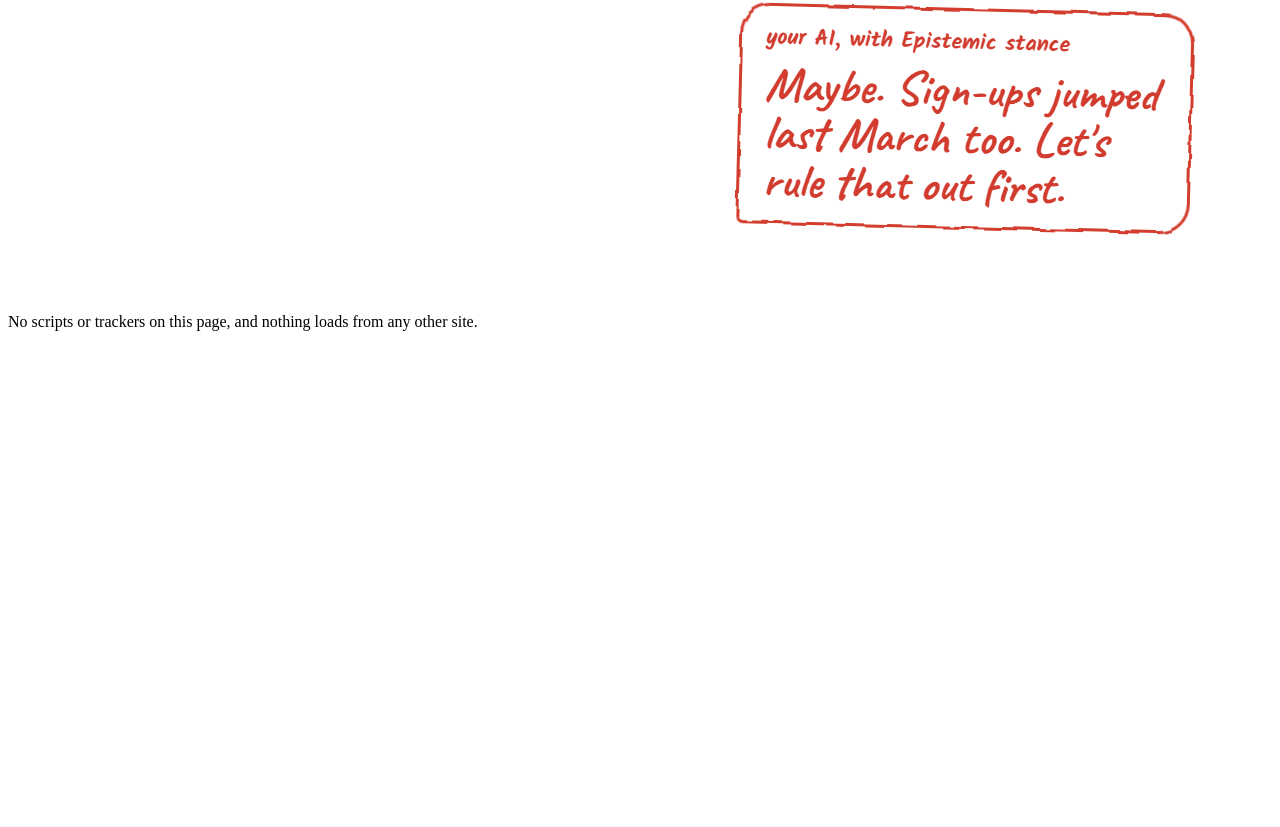
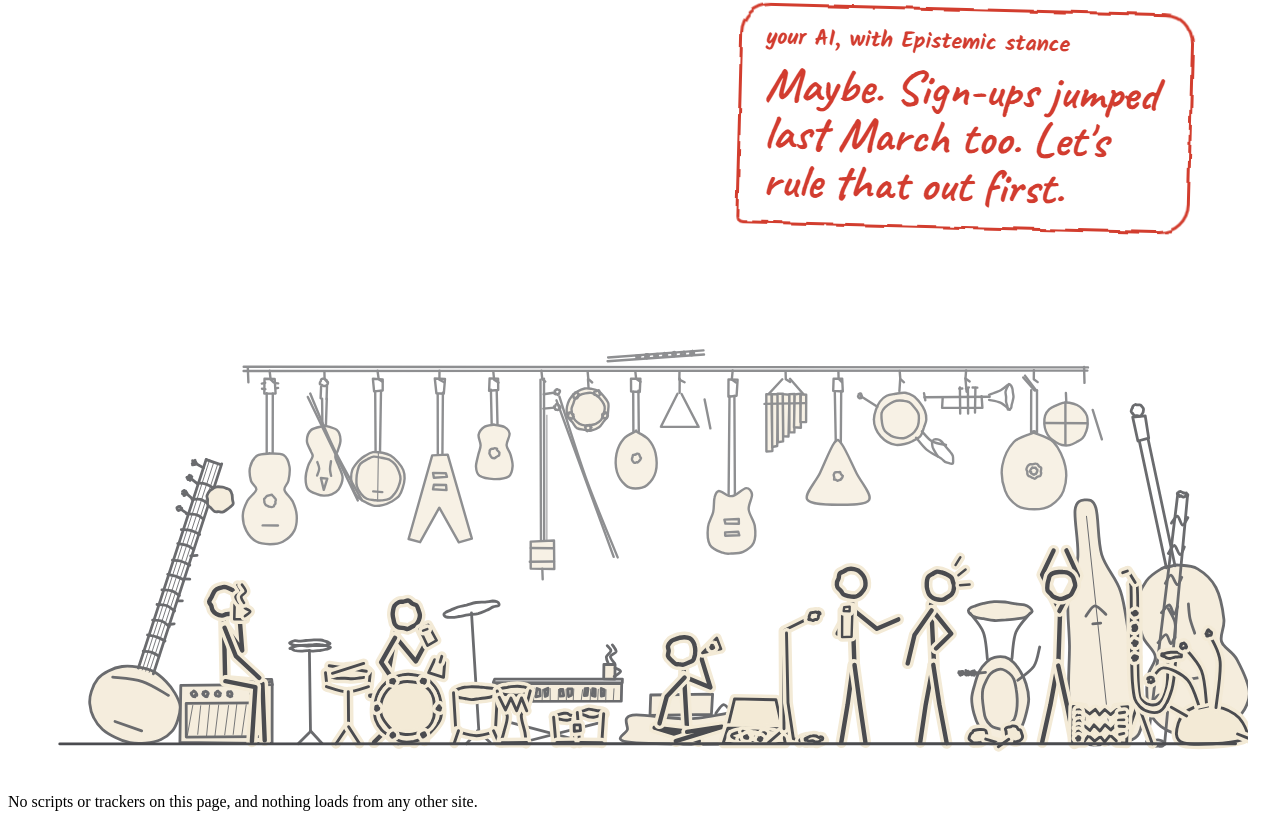
Before and after one commit to Mike-Byrne-AI/free-public-tools, a plain HTML site: page docs/index.html in a window 1280 px wide. Shown: the part 9515-10342 px from the top of the page. Before the commit the page ends 9862 px from the top, so only its background shows below. Drawn offline with Linux system fonts and the light colour scheme.

Commit message:
The band on a break, at the bottom of the home page
Co-Authored-By: Claude Opus 5.5 <noreply@anthropic.com>

```diff
--- a/docs/index.html
+++ b/docs/index.html
@@ -3,7 +3,7 @@
 <head>
 <meta charset="utf-8">
 <meta name="viewport" content="width=device-width, initial-scale=1">
-<meta http-equiv="Content-Security-Policy" content="default-src &#39;none&#39;; style-src &#39;sha256-R/TYBG6Zd3hXQqaa7/vnRm5bpSJeO4zD/X4V4xWHaE8=&#39;; img-src &#39;self&#39; data:; font-src &#39;self&#39;; base-uri &#39;none&#39;; form-action &#39;none&#39;">
+<meta http-equiv="Content-Security-Policy" content="default-src &#39;none&#39;; style-src &#39;sha256-z+O1h4NidSS76RP4EF6EqoYBzTz74SESSr3hVVGfErs=&#39;; img-src &#39;self&#39; data:; font-src &#39;self&#39;; base-uri &#39;none&#39;; form-action &#39;none&#39;">
 <meta http-equiv="x-dns-prefetch-control" content="off">
 <title>Free-Public-Tools</title>
 <meta name="description" content="Free tools and knowledge about working with AI, one at a time. Copy any tool in one tap, or explore everything on GitHub.">
@@ -94,6 +94,8 @@ pre:focus-visible, .btn:focus-visible, a:focus-visible, summary:focus-visible, t
 .actions.spaced { margin-top: 8px; }
 .actions.tests { margin-top: 10px; align-items: center; column-gap: 12px; }
 .tests-why { flex: 1 1 16rem; font-size: .9rem; color: var(--muted); }
+.band { margin: 48px 0 8px; }
+.band img { display: block; width: 100%; height: auto; }
 .btn { display: inline-flex; align-items: center; justify-content: center; min-height: 44px; padding: 9px 14px; border-radius: var(--radius); border: 1px solid var(--border); background: var(--surface); color: var(--text); font: 600 .95rem/1.2 var(--sans); text-decoration: none; cursor: pointer; text-align: center; max-width: 100%; }
 .btn:hover { border-color: var(--accent); }
 .btn.primary { background: var(--accent); border-color: var(--accent); color: var(--accent-text); }
@@ -188,6 +190,7 @@ pre, code, textarea, .manual textarea { font-variant-ligatures: none; font-featu
 </li>
 </ul>
 
+<figure class="band"><img src="band-break.svg" alt="A pencil drawing of the stick-figure band on a break, surrounded by a ridiculous number of instruments: the guitarist sips coffee on an amp, the drummer checks a phone at the kit, the keys player eats pizza on the floor, two singers chat and laugh, and one stretches. A sitar, an erhu, a tuba, bagpipes, an accordion and dozens more hang on the wall or lean around them." width="1200" height="460" loading="lazy" decoding="async"></figure>
 <footer><p>No scripts or trackers on this page, and nothing loads from any other site.</p></footer>
 </main>
 </body>
```
Also changed, not shown: docs/adversarial-self-review/index.html (+3 -1 lines), docs/agent-assets-lint/index.html (+3 -1 lines), docs/claim-auditor/index.html (+3 -1 lines), docs/decision-challenge/index.html (+3 -1 lines), docs/epistemic-stance/index.html (+3 -1 lines), docs/band-break.svg (added).
